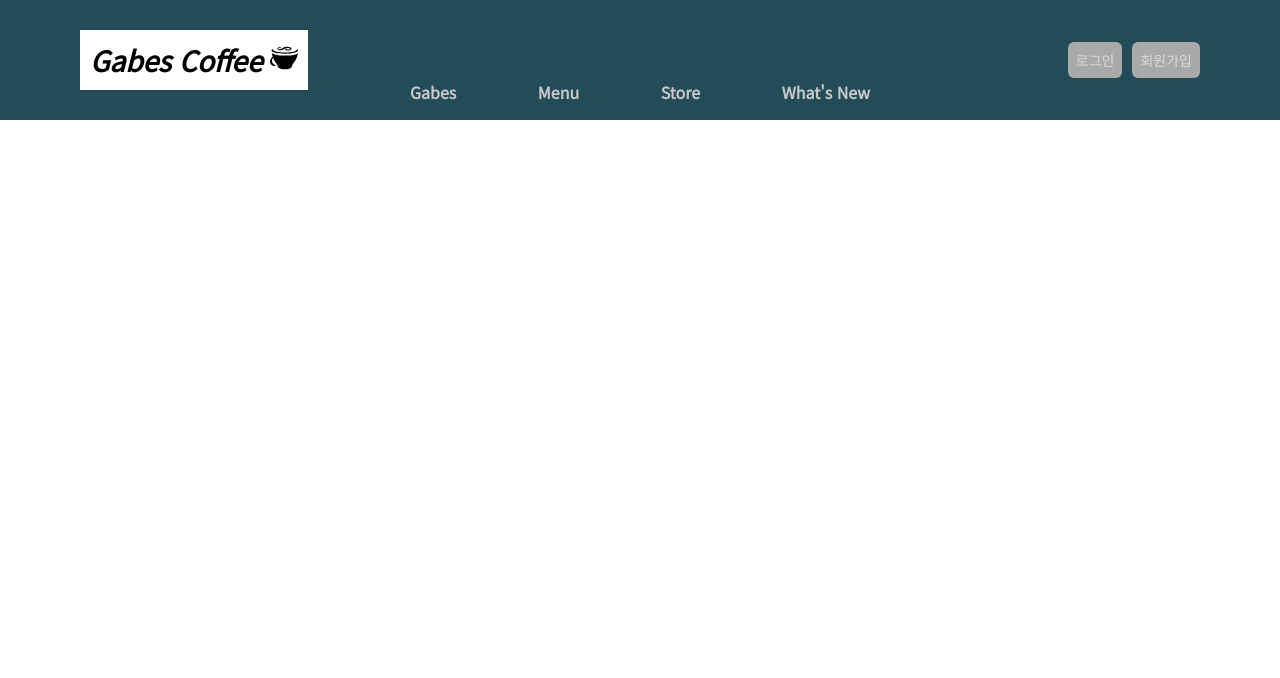
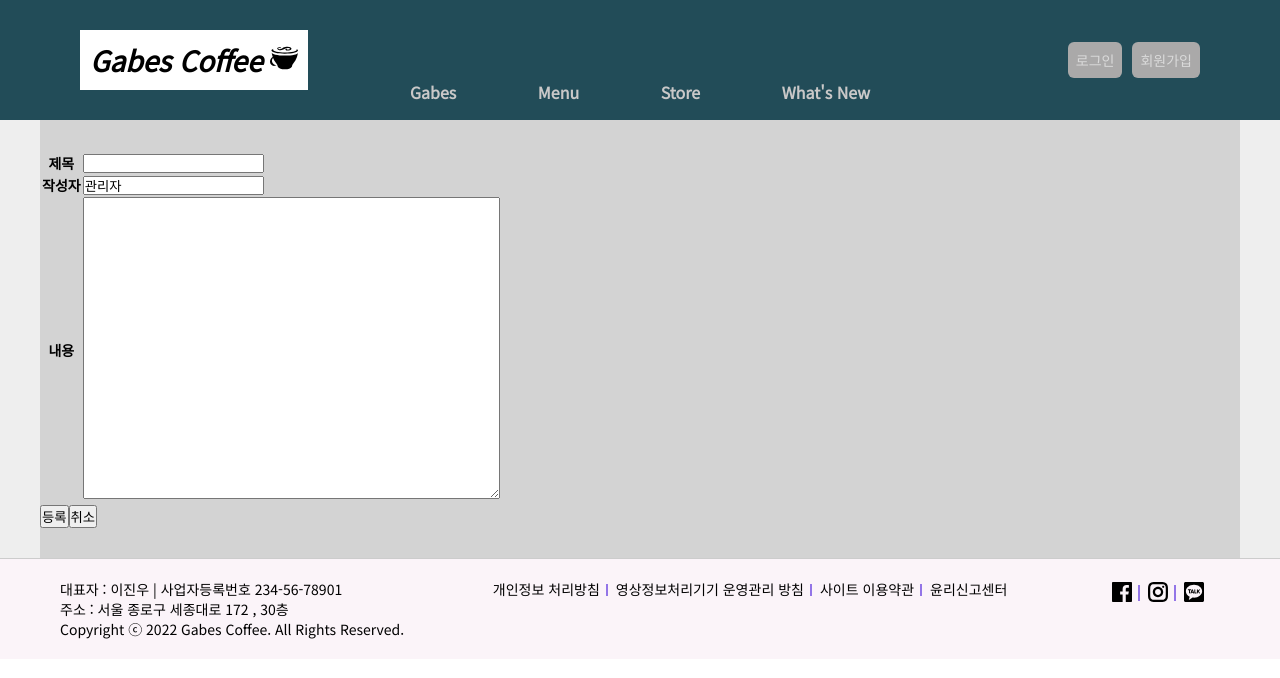
Before and after one commit to chloro30/gabes-client, a React (Create React App) app: page /board/notice/upload in a window 1280 px wide. Shown: the top 678 px of the page. Built offline with nearby package versions, Linux system fonts and the light colour scheme.

Commit message:
공지사항 상세보기 추가

```diff
--- a/src/App.js
+++ b/src/App.js
@@ -9,7 +9,9 @@ import RegisterForm from './components/member/RegisterForm';
 import Coffee from './components/menu/coffee/Coffee';
 import StoreArea from './components/store/StoreArea';
 import FaqPage from './components/whatsnew/FaqPage';
-import Notice from './components/whatsnew/Notice';
+import Notice from './components/whatsnew/notice/Notice';
+import NoticeDetail from './components/whatsnew/notice/NoticeDetail';
+import NoticeUpForm from './components/whatsnew/notice/NoticeUpForm';
 
 function App() {
   return (
@@ -24,6 +26,8 @@ function App() {
           <Route path="/about/intro" element={<CompanyIntro />} />
           <Route path="/menu/coffee" element={<Coffee />} />
           <Route path="/board/notice" element={<Notice />} />
+          <Route path="/board/notice/upload" element={<NoticeUpForm />} />
+          <Route path="/board/notice/:no" element={<NoticeDetail />} />
           <Route path="/board/faq" element={<FaqPage />} />
           {/* <Route path="/board/event" element={<Event />} /> */}
           <Route path="/store" element={<StoreArea />} />
--- a/src/components/scss/Main.scss
+++ b/src/components/scss/Main.scss
@@ -212,7 +212,7 @@ section.main-con {
                 &:nth-child(2){
                     position: absolute;
                     top: 190px;
-                    animation: moveFranchise 23s linear 14s infinite;
+                    animation: moveFranchise 32s linear 14s infinite;
                 }
                 &:nth-child(3){
                     position: absolute;
@@ -222,7 +222,7 @@ section.main-con {
                 &:nth-child(4){
                     position: absolute;
                     top: 380px;
-                    animation: moveFranchise 26s linear 7s infinite;
+                    animation: moveFranchise 40s linear 7s infinite;
                 }
                 &:nth-child(5){
                     position: absolute;
@@ -237,7 +237,7 @@ section.main-con {
                 &:nth-child(7){
                     position: absolute;
                     top: 480px;
-                    animation: moveFranchise 24s linear 3s infinite;
+                    animation: moveFranchise 26s linear 3s infinite;
                 }
             }
         }
--- /dev/null
+++ b/src/components/scss/NoticeDetail.scss
@@ -0,0 +1,13 @@
+section.detail-con {
+    // background-color: darkkhaki;
+    padding-top: 20px;
+    .detail-container {
+        background-color: #eee;
+        margin-top: 100px;
+        .inner-con {
+            background-color: lightgray;
+            padding-top: 30px;
+            padding-bottom: 30px;
+        }
+    }
+}
--- /dev/null
+++ b/src/components/scss/NoticeUpForm.scss
@@ -0,0 +1,13 @@
+section.upform-con {
+    // background-color: darkkhaki;
+    padding-top: 20px;
+    .upform-container {
+        background-color: #eee;
+        margin-top: 100px;
+        .inner-con {
+            background-color: lightgray;
+            padding-top: 30px;
+            padding-bottom: 30px;
+        }
+    }
+}
--- a/src/components/whatsnew/Notice.js
+++ b/src/components/whatsnew/notice/Notice.js
@@ -1,7 +1,8 @@
 import axios from 'axios';
 import React, { useEffect, useState } from 'react';
-import Board from '../module/board/Board';
-import '../scss/Notice.scss';
+import { Link } from 'react-router-dom';
+import Board from '../../module/board/Board';
+import '../../scss/Notice.scss';
 
 function Notice() {
 
@@ -13,7 +14,7 @@ function Notice() {
     //비동기 전송으로 get요청을 해주는 함수
 
     useEffect(() => {
-        const url = `http://localhost:8080/notice`;
+        const url = `http://localhost:8080/board/notice`;
         axios.get(url)
         .then((response) => {
             // console.log(response.data);
@@ -28,6 +29,7 @@ function Notice() {
             <div className='notice-container'>
                 <div className='inner-con'>
                     <Board list={noticeList} />
+                    <Link to="/board/notice/upload"><button className='btn upload-btn'>등록하기</button></Link>
                 </div>
             </div>
         </section>
--- /dev/null
+++ b/src/components/whatsnew/notice/NoticeDetail.js
@@ -0,0 +1,63 @@
+import axios from 'axios';
+import React, { useEffect, useState } from 'react';
+import { useParams } from 'react-router-dom';
+import useAsync from '../../hook/useAsync';
+import '../../scss/NoticeDetail.scss';
+
+
+function NoticeDetail() {
+
+    //라우터 파라미터 받기
+    const { no } = useParams();
+    // console.log(no);
+
+
+    // 해당 id의 고객 정보 받아오기
+    async function getNotice(){
+        const url = `http://localhost:8080/board/notice/${no}`;
+        const response = await axios.get(url);
+        return response.data;
+    }
+
+    /* 비동기 시작 */
+    const state = useAsync(getNotice);
+    const { loading, error, data:notice } = state;
+
+    if(loading) return <div>로딩중...</div>;
+    if(error) return <div>페이지를 나타낼 수 없습니다.</div>;
+    if(!notice) return null;
+    /* 비동기 종료 */
+
+    // console.log(notice[0]);
+
+    return (
+        <section className='detail-con'>
+            <div className='detail-container'>
+                <div className='inner-con'>
+                    <table>
+                        <tbody>
+                            <tr>
+                                <th>제목</th>
+                                <td>{notice[0].title}</td>
+                            </tr>
+                            <tr>
+                                <th>작성일</th>
+                                <td>{notice[0].date.slice(0,10)}</td>
+                            </tr>
+                            <tr>
+                                <th>작성자</th>
+                                <td>{notice[0].writer}</td>
+                            </tr>
+                            <tr>
+                                <th>내용</th>
+                                <td>{notice[0].description}</td>
+                            </tr>
+                        </tbody>
+                    </table>
+                </div>
+            </div>
+        </section>
+    );
+}
+
+export default NoticeDetail;
--- /dev/null
+++ b/src/components/whatsnew/notice/NoticeUpForm.js
@@ -0,0 +1,86 @@
+import axios from 'axios';
+import React, { useRef } from 'react';
+import '../../scss/NoticeUpForm.scss';
+
+function NoticeUpForm() {
+
+    const titleInput = useRef();
+    const descInput = useRef();
+
+    const onSubmit = (e) => {
+        e.preventDefault();
+
+        // console.log(titleInput.current.value, descInput.current.value);
+
+        const uploadTime = new Date();
+        // console.log(dateFormat(uploadTime).slice(0,10));
+
+        const uploadData = {
+            title: titleInput.current.value,
+            desc: descInput.current.value,
+            writer: '관리자',
+            // date: dateFormat(uploadTime).slice(0,10)
+            // date: dateFormat(uploadTime)
+            date: dateFormat(uploadTime)
+        }
+
+        console.log(uploadData);
+
+
+        //서버에 등록 전송
+        const url = `http://localhost:8080/board/notice/upload`;
+        axios.post(url, uploadData)
+        .then( (res) => console.log(res))
+        .catch( (err) => console.error(err));
+
+    }
+
+    //날짜 포맷팅
+    function dateFormat(date) {
+        let month = date.getMonth() + 1;
+        let day = date.getDate();
+        let hour = date.getHours();
+        let minute = date.getMinutes();
+        let second = date.getSeconds();
+
+        month = (month >= 10) ? month : ('0' + month);
+        day = (day >= 10) ? day : ('0' + day);
+        hour = (hour >= 10) ? hour : ('0' + hour);
+        minute = (minute >= 10) ? minute : ('0' + minute);
+        second = (second >= 10) ? second : ('0' + second);
+
+        return date.getFullYear() + '-' + month + '-' + day + ' ' + hour + ':' + minute + ':' + second;
+    }
+
+
+    return (
+        <section className='upform-con'>
+            <div className='upform-container'>
+                <div className='inner-con'>
+                    <form onSubmit={onSubmit}>
+                        <table>
+                            <tbody>
+                                <tr>
+                                    <th>제목</th>
+                                    <td><input ref={titleInput} type="text" /></td>
+                                </tr>
+                                <tr>
+                                    <th>작성자</th>
+                                    <td><input type="text" value="관리자" readOnly/></td>
+                                </tr>
+                                <tr>
+                                    <th>내용</th>
+                                    <td><textarea ref={descInput} cols={50} rows={20}></textarea></td>
+                                </tr>
+                            </tbody>
+                        </table>
+                        <button type='submit'>등록</button>
+                        <button type='reset'>취소</button>
+                    </form>
+                </div>
+            </div>
+        </section>
+    );
+}
+
+export default NoticeUpForm;
```
